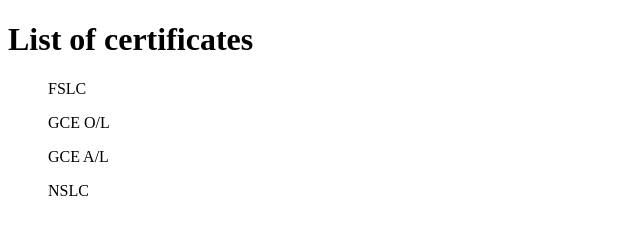
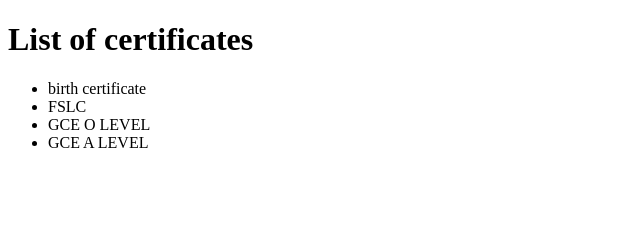
Before and after one commit to ndangatchangamerveilbryan-jpg/minipro1, a plain HTML site: page cv.html in a window 1280 px wide. Shown: the whole page, without its empty margins (0-640 px from the left). Drawn offline with Linux system fonts and the light colour scheme.

Commit message:
update certicates list

```diff
--- a/cv.html
+++ b/cv.html
@@ -7,9 +7,11 @@
 </head>
 <body>
     <h1> List of certificates</h1>
-    <ul>FSLC</ul>
-    <ul>GCE O/L</ul>
-    <ul>GCE A/L</ul>
-    <ul>NSLC</ul>
+    <ul>
+        <li>birth certificate</li>
+        <li>FSLC</li>
+        <li>GCE O LEVEL</li>
+        <li>GCE A LEVEL</li>
+    </ul>
 </body>
 </html>
```
